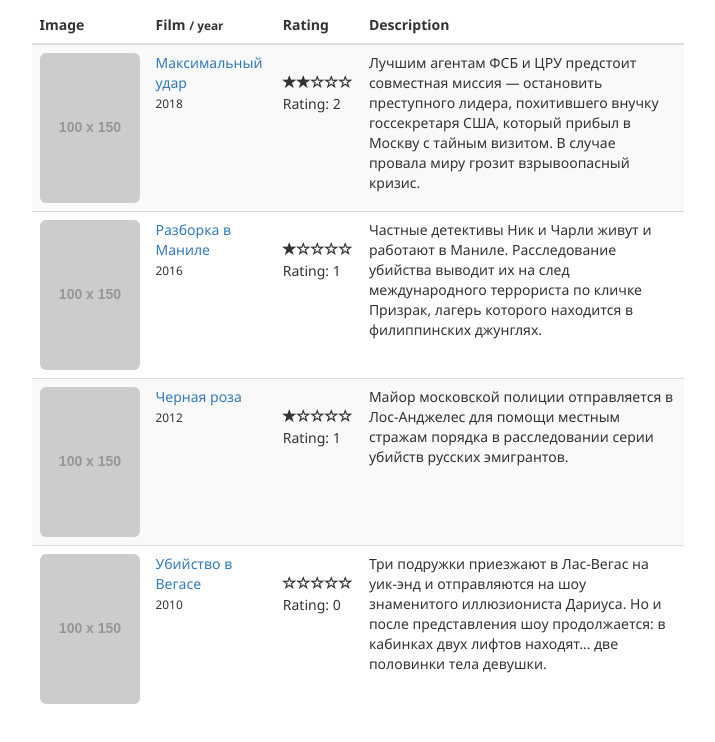
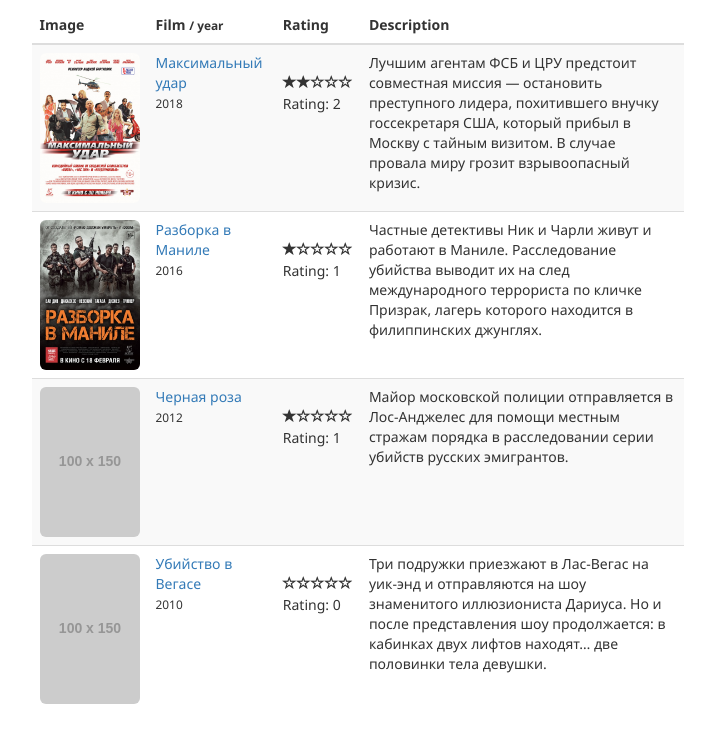
Before and after one commit to yumedzi/FilmCatalogue, a React (Create React App) app: page / in a window 1280 px wide. Shown: the top 742 px of the page, without its empty margins (46-761 px from the left). Built offline with nearby package versions, Linux system fonts and the light colour scheme.

Commit message:
EDIT: added few deafult images

```diff
--- a/src/data/films.js
+++ b/src/data/films.js
@@ -1,17 +1,22 @@
+import max from './max.jpg'
+import manila from './manila.jpg'
+
 const films = [
   {
     id: 1,
     name: 'Максимальный удар',
     year: 2018,
     description: 'Лучшим агентам ФСБ и ЦРУ предстоит совместная миссия — остановить преступного лидера, похитившего внучку госсекретаря США, который прибыл в Москву с тайным визитом. В случае провала миру грозит взрывоопасный кризис.',
-    rating: 2
+    rating: 2,
+    image: max
   },
   {
     id: 2,
     name: 'Разборка в Маниле',
     year: 2016,
     description: 'Частные детективы Ник и Чарли живут и работают в Маниле. Расследование убийства выводит их на след международного террориста по кличке Призрак, лагерь которого находится в филиппинских джунглях.',
-    rating: 1
+    rating: 1,
+    image: manila
   },
   {
     id: 3,
```
Also changed, not shown: src/data/manila.jpg (added), src/data/max.jpg (added).
